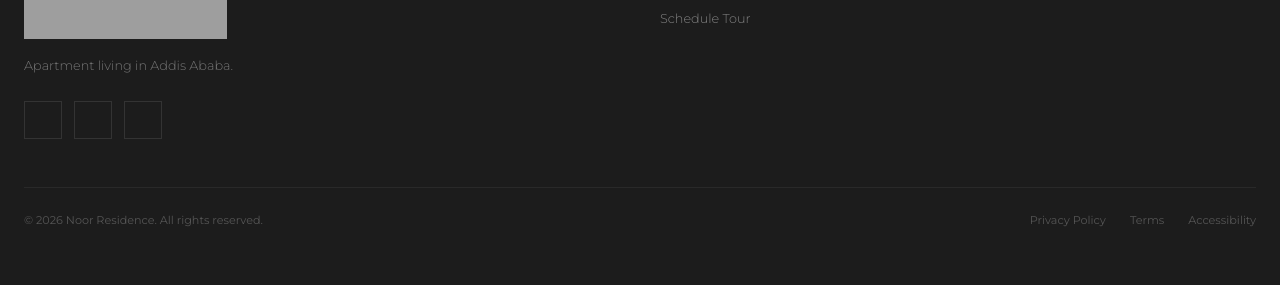
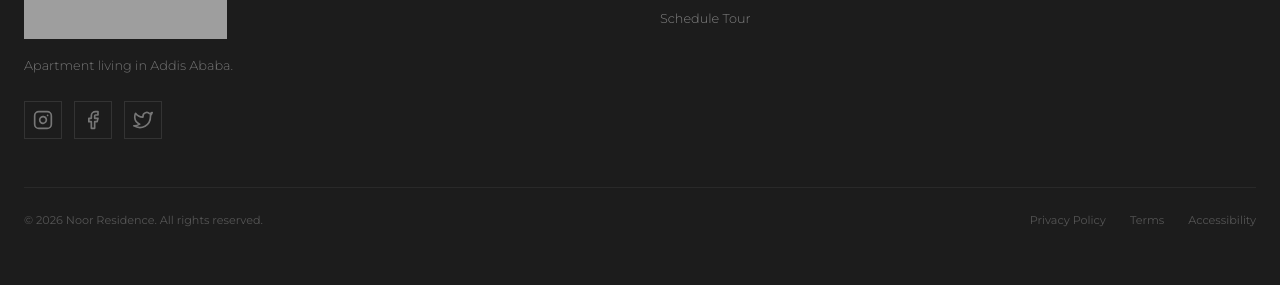
Before and after one commit to omerahmed-debug/LuxuryApt, a Flask app: template templates/index.html in a window 1280 px wide. Shown: the part 5443-5728 px from the top of the page. Run offline with Flask 3, Linux system fonts and the light colour scheme; the template is opened without the code that fills it, so the values that code supplies are empty; some libraries are stand-ins or nearby versions; grey boxes are pictures that could not be loaded.

Commit message:
Fix invisible social icons in the footer
Lucide (the icon library this site uses) doesn't ship brand/logo
icons like instagram/facebook/twitter, so those data-lucide names
silently rendered nothing, leaving three empty bordered boxes.
Replaced with inline SVG icons so they actually show.

Links still point to "#" until real social handles are provided.

Co-Authored-By: Claude Sonnet 5 <noreply@anthropic.com>

```diff
--- a/templates/index.html
+++ b/templates/index.html
@@ -386,9 +386,23 @@
         </div>
         <p class="footer-desc mt-4">Apartment living in Addis Ababa.</p>
         <div class="footer-social mt-6">
-          <a href="#" class="social-link"><i data-lucide="instagram" class="w-5 h-5"></i></a>
-          <a href="#" class="social-link"><i data-lucide="facebook" class="w-5 h-5"></i></a>
-          <a href="#" class="social-link"><i data-lucide="twitter" class="w-5 h-5"></i></a>
+          <a href="#" class="social-link" aria-label="Instagram">
+            <svg class="w-5 h-5" viewBox="0 0 24 24" fill="none" stroke="currentColor" stroke-width="2" stroke-linecap="round" stroke-linejoin="round">
+              <rect x="2" y="2" width="20" height="20" rx="5" ry="5"></rect>
+              <path d="M16 11.37A4 4 0 1 1 12.63 8 4 4 0 0 1 16 11.37z"></path>
+              <line x1="17.5" y1="6.5" x2="17.51" y2="6.5"></line>
+            </svg>
+          </a>
+          <a href="#" class="social-link" aria-label="Facebook">
+            <svg class="w-5 h-5" viewBox="0 0 24 24" fill="none" stroke="currentColor" stroke-width="2" stroke-linecap="round" stroke-linejoin="round">
+              <path d="M18 2h-3a5 5 0 0 0-5 5v3H7v4h3v8h4v-8h3l1-4h-4V7a1 1 0 0 1 1-1h3z"></path>
+            </svg>
+          </a>
+          <a href="#" class="social-link" aria-label="Twitter">
+            <svg class="w-5 h-5" viewBox="0 0 24 24" fill="none" stroke="currentColor" stroke-width="2" stroke-linecap="round" stroke-linejoin="round">
+              <path d="M23 3a10.9 10.9 0 0 1-3.14 1.53 4.48 4.48 0 0 0-7.86 3v1A10.66 10.66 0 0 1 3 4s-4 9 5 13a11.64 11.64 0 0 1-7 2c9 5 20 0 20-11.5a4.5 4.5 0 0 0-.08-.83A7.72 7.72 0 0 0 23 3z"></path>
+            </svg>
+          </a>
         </div>
       </div>
       <div>
```
